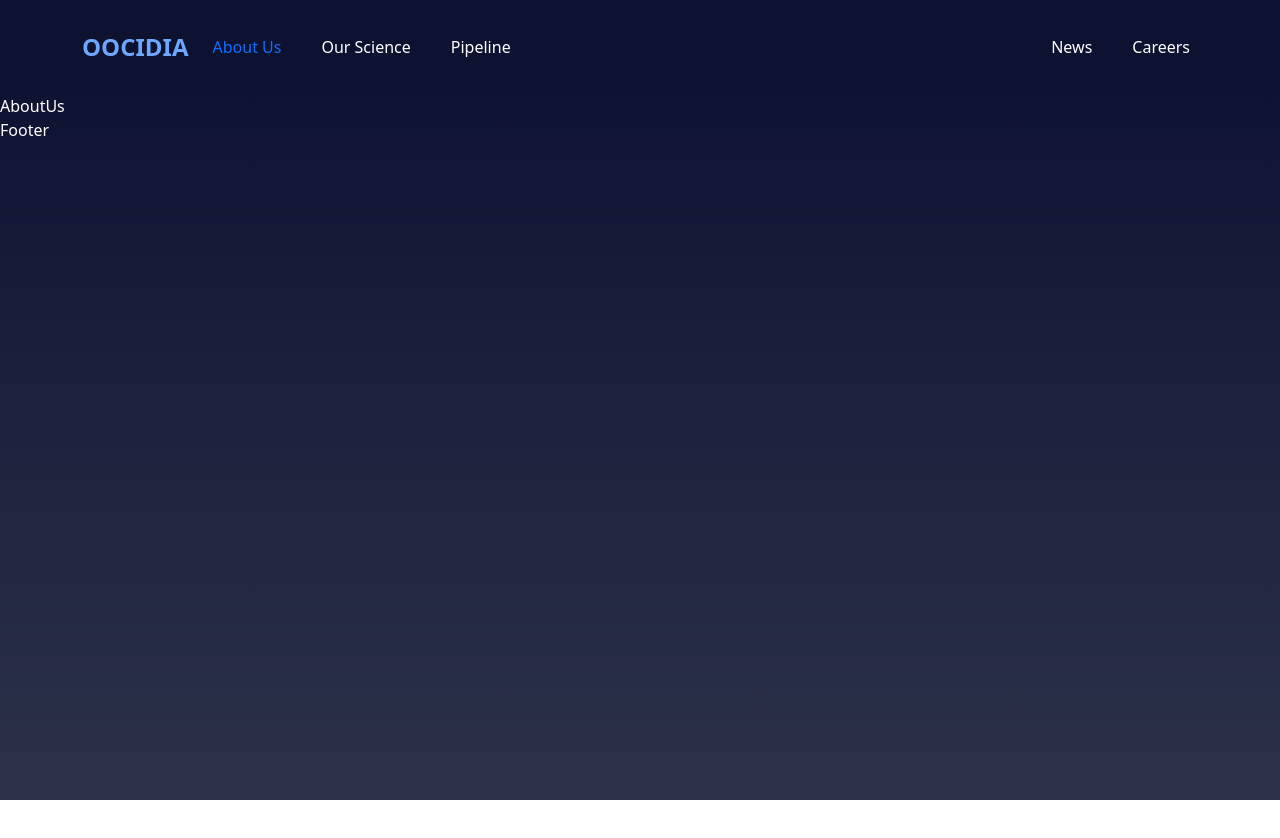
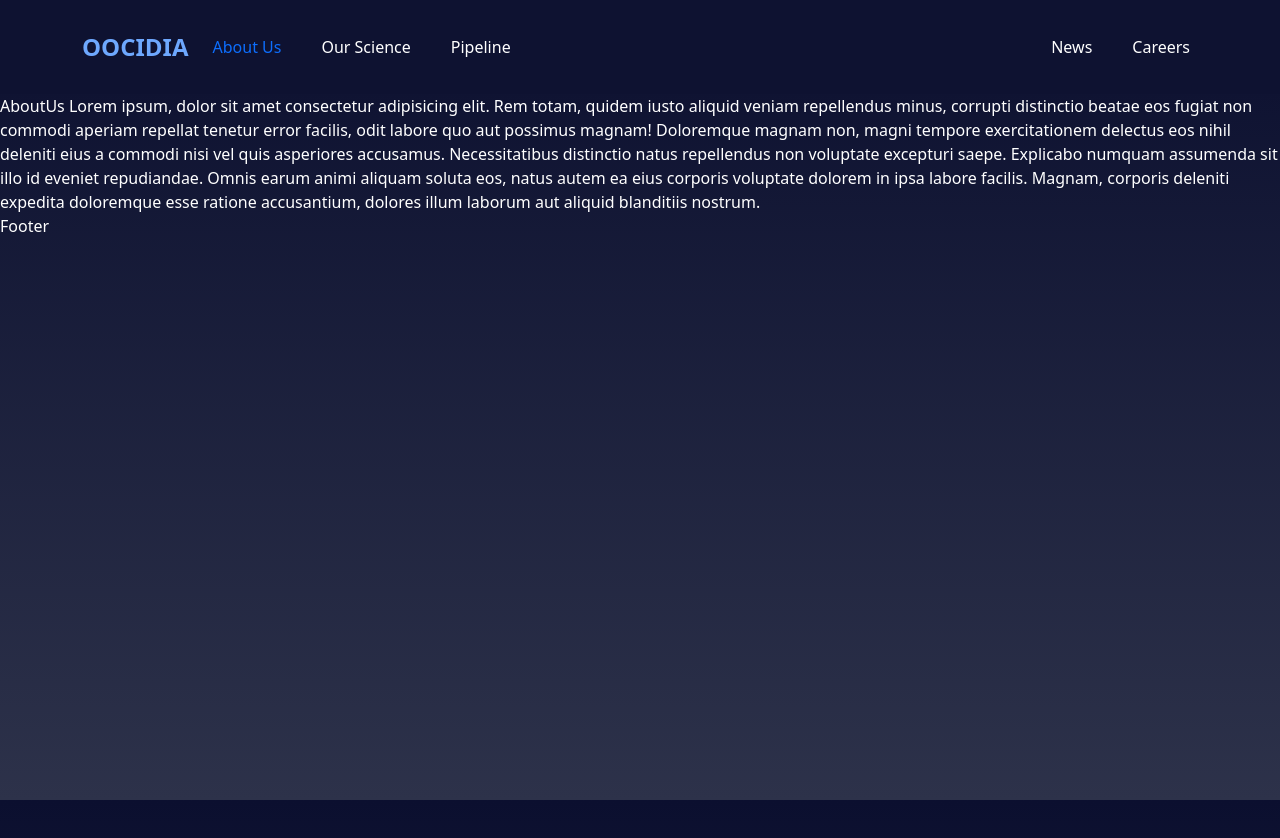
Before and after one commit to rnaufal52/oocidia, a React (Vite) app: page /about-us in a window 1280 px wide. Shown: the top 838 px of the page. Before the commit the page ends 800 px from the top, so only its background shows below. Built offline with nearby package versions, Linux system fonts and the light colour scheme.

Commit message:
navbar dan background style

```diff
--- a/src/Pages/AboutUs.tsx
+++ b/src/Pages/AboutUs.tsx
@@ -1,5 +1,20 @@
 const AboutUs = () => {
-    return <div>AboutUs</div>
+    return (
+        <div>
+            AboutUs Lorem ipsum, dolor sit amet consectetur adipisicing elit.
+            Rem totam, quidem iusto aliquid veniam repellendus minus, corrupti
+            distinctio beatae eos fugiat non commodi aperiam repellat tenetur
+            error facilis, odit labore quo aut possimus magnam! Doloremque
+            magnam non, magni tempore exercitationem delectus eos nihil deleniti
+            eius a commodi nisi vel quis asperiores accusamus. Necessitatibus
+            distinctio natus repellendus non voluptate excepturi saepe.
+            Explicabo numquam assumenda sit illo id eveniet repudiandae. Omnis
+            earum animi aliquam soluta eos, natus autem ea eius corporis
+            voluptate dolorem in ipsa labore facilis. Magnam, corporis deleniti
+            expedita doloremque esse ratione accusantium, dolores illum laborum
+            aut aliquid blanditiis nostrum.
+        </div>
+    )
 }
 
 export default AboutUs
--- a/src/Templates/HomeTemplates.tsx
+++ b/src/Templates/HomeTemplates.tsx
@@ -7,7 +7,11 @@ const HomeTemplates = () => {
     return (
         <Fragment>
             <HomeNavbar />
-            <Outlet />
+
+            <div className="main-content">
+                <Outlet />
+            </div>
+
             <Footer />
         </Fragment>
     )
--- a/src/Templates/HomeTemplates/HomeNavbar.tsx
+++ b/src/Templates/HomeTemplates/HomeNavbar.tsx
@@ -6,9 +6,9 @@ const HomeNavbar = () => {
         <Navbar
             className="py-4"
             expand="lg"
+            bg="oxford-blue-2"
             data-bs-theme="dark"
-            sticky="top"
-            style={{ backgroundColor: "#0E1231" }}
+            fixed="top"
         >
             <Container>
                 <Navbar.Brand href="#" className="text-blue-300 fw-bold fs-4">
--- a/src/assets/css/index.css
+++ b/src/assets/css/index.css
@@ -1 +1 @@
-.text-blue-300{color:#6ea8fe}.bg-blue-300{background-color:#6ea8fe}.text-blue-500{color:#0d6efd}.bg-blue-500{background-color:#0d6efd}.text-oxford-blue{color:#0b0f2f}.bg-oxford-blue{background-color:#0b0f2f}.text-space-cadet{color:#2d324a}.bg-space-cadet{background-color:#2d324a}body{background-image:linear-gradient(180deg, #0B0F2F 0%, #2D324A 100%);background-size:cover;background-repeat:no-repeat;height:100vh;background-attachment:fixed;color:#fff}.nav-link{color:#fff}.nav-link.active{color:#0d6efd !important}/*# sourceMappingURL=index.css.map */
+.text-blue-300{color:#6ea8fe}.bg-blue-300{background-color:#6ea8fe}.text-blue-500{color:#0d6efd}.bg-blue-500{background-color:#0d6efd}.text-oxford-blue{color:#0b0f2f}.bg-oxford-blue{background-color:#0b0f2f}.text-oxford-blue-2{color:#0e1231}.bg-oxford-blue-2{background-color:#0e1231}.text-space-cadet{color:#2d324a}.bg-space-cadet{background-color:#2d324a}body{background-image:linear-gradient(180deg, #0B0F2F 0%, #2D324A 100%);background-size:cover;background-repeat:no-repeat;height:100vh;background-attachment:fixed;color:#fff}.nav-link{color:#fff}.nav-link.active{color:#0d6efd !important}.main-content{margin-top:94px}/*# sourceMappingURL=index.css.map */
--- a/src/assets/sass/index.sass
+++ b/src/assets/sass/index.sass
@@ -14,3 +14,6 @@ body
 
     &.active
         color: vars.$blue-500 !important
+
+.main-content
+    margin-top: 94px
--- a/src/assets/sass/vars/_colors.sass
+++ b/src/assets/sass/vars/_colors.sass
@@ -1,4 +1,4 @@
-$colors: (blue-300: #6EA8FE, blue-500: #0D6EFD, oxford-blue: #0B0F2F, space-cadet: #2D324A)
+$colors: (blue-300: #6EA8FE, blue-500: #0D6EFD, oxford-blue: #0B0F2F, oxford-blue-2: #0E1231, space-cadet: #2D324A)
 
 $blue-300: map-get($colors, blue-300)
 $blue-500: map-get($colors, blue-500)
```
Also changed, not shown: 1 other file (tests, documents, lock files or other folders).
